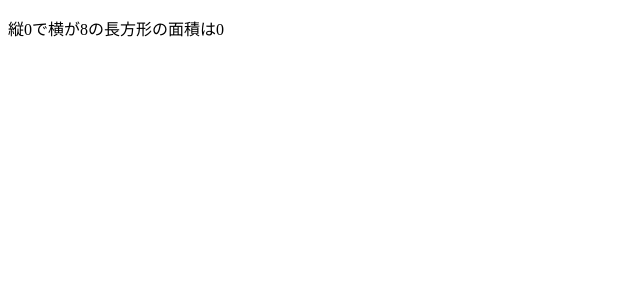
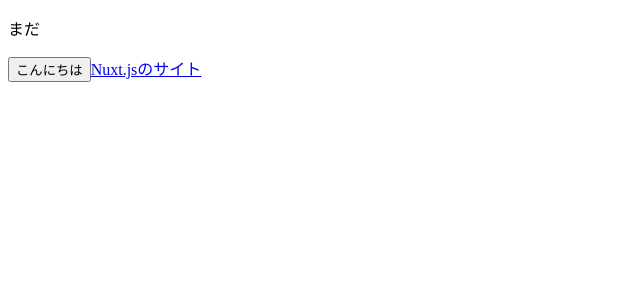
Before and after one commit to reo0306/nuxt-practice, a Nuxt app in the folder sfc-basic/: page / in a window 1280 px wide. Shown: the top 300 px of the page, without its empty margins (0-640 px from the left). Built offline with nearby package versions, Linux system fonts and the light colour scheme.

Commit message:
update app.vue two

```diff
--- a/sfc-basic/app/app.vue
+++ b/sfc-basic/app/app.vue
@@ -1,27 +1,15 @@
 <script setup lang="ts">
-const widthInit = Math.round(Math.random() * 10);
-const heightInit = Math.round(Math.random() * 10);
-const rectangle = reactive({
-  width: widthInit,
-  height: heightInit
-});
-
-const area = computed(
-  (): number => {
-    return rectangle.width * rectangle.height;
-  }
-);
-if (process.client) {
-  setInterval(
-  (): void => {
-    rectangle.width = Math.round(Math.random() * 10);
-    rectangle.height = Math.round(Math.random() * 10);
-  },
-  1000
-);
-}
+const msg = ref("まだ");
+const onButtonClick = (label: string, event: Event): void => {
+  const target = event.target as HTMLButtonElement;
+  const text = target.innerHTML;
+  msg.value = `${label}と${text}`;
+};
+const url = "test";
 </script>
 
 <template>
-  <p>縦{{ rectangle.width}}で横が{{ rectangle.height }}の長方形の面積は{{ area }}</p>
+  <p>{{ msg }}</p>
+  <button v-on:click="onButtonClick('Hello', $event)">こんにちは</button>
+  <a v-bind:href="url" target="_blank">Nuxt.jsのサイト</a>
 </template>
```
